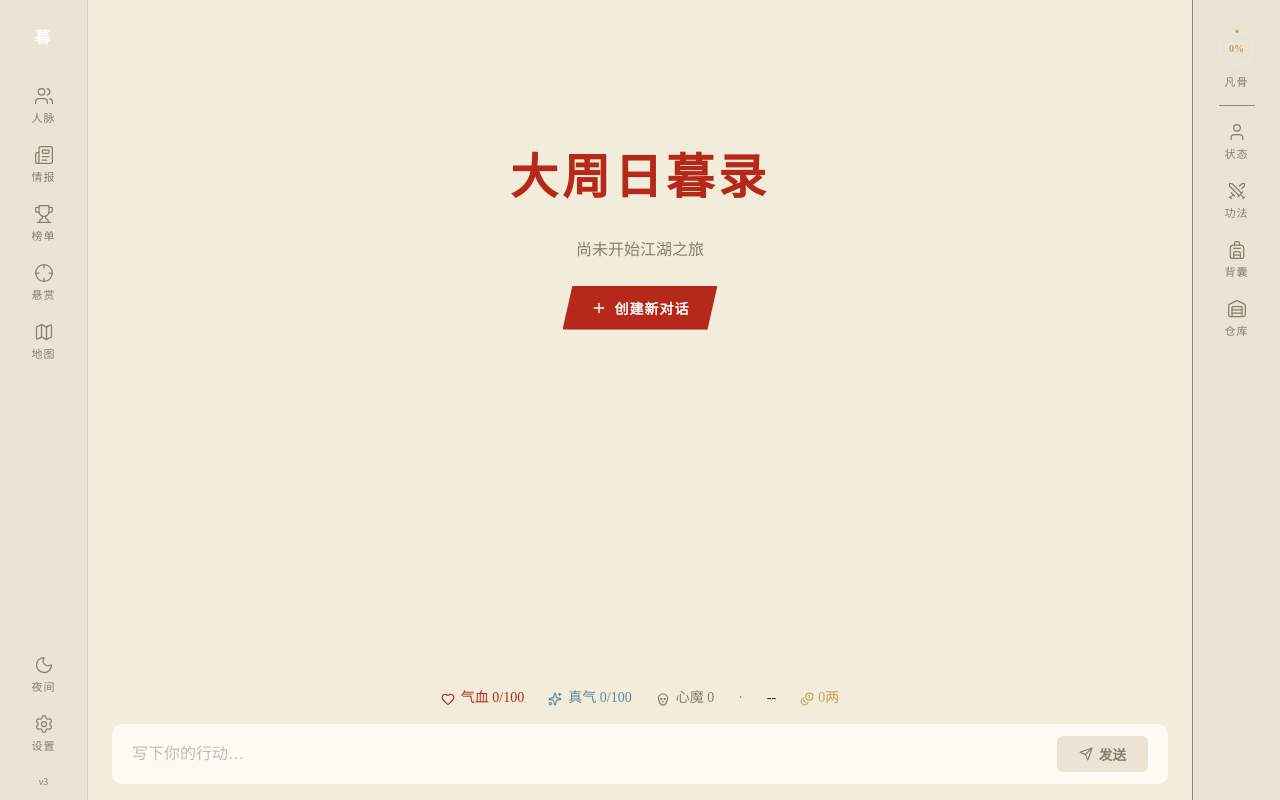
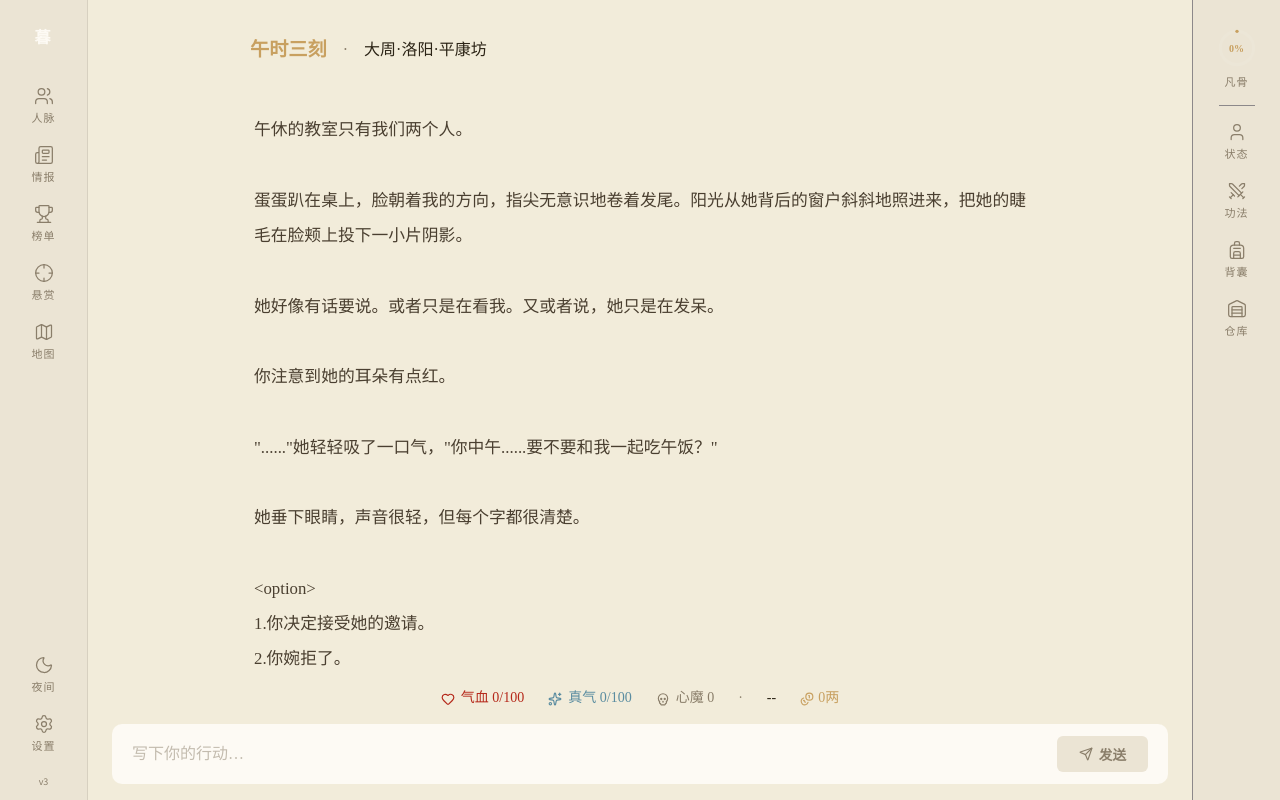
Before and after one commit to iuktsix-svg/dazhou, a React (Vite) app: page / in a window 1280 px wide. Built offline with nearby package versions, Linux system fonts and the light colour scheme; a web font is replaced by a local one.

Commit message:
feat: 移除标题/创建按钮+添加demo正文测试+支持maintext/option标签解析

```diff
--- a/src/components/StoryArea.tsx
+++ b/src/components/StoryArea.tsx
@@ -1,7 +1,5 @@
-import { useEffect, useState } from 'react';
+import { useState } from 'react';
 import { type ChatMessage, ASSISTANT_ROLE } from '../sillytavern';
-import { useSillytavern } from '../hooks/useSillytavern';
-import { Plus } from 'lucide-react';
 
 interface Props { messages: ChatMessage[]; streamingText: string; isStreaming: boolean; onOption: (text: string) => void; }
 
@@ -24,71 +22,65 @@ function parseBlocks(text: string) {
   return blocks.length > 0 ? blocks : [{ type: 'narration' as const, text }];
 }
 
+const DEMO_TEXT = `<maintext>
+午休的教室只有我们两个人。
+
+蛋蛋趴在桌上，脸朝着我的方向，指尖无意识地卷着发尾。阳光从她背后的窗户斜斜地照进来，把她的睫毛在脸颊上投下一小片阴影。
+
+她好像有话要说。或者只是在看我。又或者说，她只是在发呆。
+
+你注意到她的耳朵有点红。
+
+"......"她轻轻吸了一口气，"你中午......要不要和我一起吃午饭？"
+
+她垂下眼睛，声音很轻，但每个字都很清楚。
+</maintext>
+<option>
+1.你决定接受她的邀请。
+2.你婉拒了。
+3.你拒绝并嘲笑她痴心妄想
+4.时间来到午餐结束后。
+</option>`;
+
 export function StoryArea({ messages, streamingText, isStreaming, onOption }: Props) {
-  const { createChat } = useSillytavern();
-  const [info, setInfo] = useState({ time: '--', location: '--' });
-
-  useEffect(() => {
-    const iv = setInterval(() => { /* reserved for future live updates */ }, 2000);
-    return () => clearInterval(iv);
-  }, []);
-
-  // Try to get time/location from the last message's variables
-  useEffect(() => {
-    const lastMsg = messages.find(m => m.role === ASSISTANT_ROLE && m.variables);
-    if (lastMsg?.variables) {
-      const v = lastMsg.variables as Record<string, unknown>;
-      const p = (v['主角状态'] || {}) as Record<string, unknown>;
-      setInfo({
-        time: String(v['当前时辰'] || '--'),
-        location: String(p['当前所在地点'] || v['当前所在地点'] || '--'),
-      });
-    }
-  }, [messages]);
+  const [info] = useState({ time: '午时三刻', location: '大周·洛阳·平康坊' });
 
   const last = [...messages].reverse().find(m => m.role === ASSISTANT_ROLE);
-  const text = (isStreaming && streamingText) ? streamingText : (last?.content || '');
-  const blocks = parseBlocks(text);
-  const w3g = text.match(/<w3g>([\s\S]*?)<\/w3g>/i);
-  const options = w3g ? w3g[1].trim().split(/\r?\n/).map(l => l.trim().replace(/^\d+\.\s*/, '')).filter(Boolean) : [];
+  const rawText = (isStreaming && streamingText) ? streamingText : (last?.content || DEMO_TEXT);
+
+  // Strip tags for clean display
+  const cleanText = rawText
+    .replace(/<maintext>/gi, '').replace(/<\/maintext>/gi, '')
+    .replace(/<thinking>[\s\S]*?<\/thinking>/gi, '')
+    .replace(/<sum>[\s\S]*?<\/sum>/gi, '')
+    .replace(/<vars>[\s\S]*?<\/vars>/gi, '');
+
+  const blocks = parseBlocks(cleanText);
+
+  // Extract options from <option> or <w3g> tags
+  const optMatch = rawText.match(/<option>([\s\S]*?)<\/option>/i);
+  const w3gMatch = !optMatch ? rawText.match(/<w3g>([\s\S]*?)<\/w3g>/i) : null;
+  const optRaw = optMatch ? optMatch[1] : (w3gMatch ? w3gMatch[1] : '');
+  const options = optRaw
+    ? optRaw.trim().split(/\r?\n/).map((l: string) => l.trim().replace(/^\d+\.\s*/, '')).filter(Boolean)
+    : [];
 
   const hasContent = messages.length > 0;
 
   return (
     <div className="dz-story">
       <div className="dz-story-inner">
-        {!hasContent ? (
-          <div className="dz-story-empty">
-            <h1>大周日暮录</h1>
-            <p style={{ marginBottom: 20 }}>尚未开始江湖之旅</p>
-            <button
-              onClick={() => createChat()}
-              style={{
-                padding: '12px 28px', background: 'var(--dz-red)', color: '#fff', border: 'none', cursor: 'pointer',
-                fontFamily: 'var(--font-mono)', fontSize: 14, fontWeight: 700, letterSpacing: 1,
-                clipPath: 'polygon(10px 0, 100% 0, calc(100% - 10px) 100%, 0 100%)',
-                boxShadow: '4px 4px 0px rgba(197,48,48,0.35)',
-                display: 'inline-flex', alignItems: 'center', gap: 8,
-                transition: 'background 0.15s',
-              }}
-              onMouseEnter={e => e.currentTarget.style.background = 'var(--dz-red-light)'}
-              onMouseLeave={e => e.currentTarget.style.background = 'var(--dz-red)'}
-            >
-              <Plus size={16} /> 创建新对话
-            </button>
-          </div>
-        ) : (
-          <>
-            {/* Time + Location header */}
+        {!hasContent && !isStreaming && (
           <div style={{
             display: 'flex', alignItems: 'center', gap: 16, marginBottom: 28,
-              paddingBottom: 16, borderBottom: '1px solid var(--dz-gray-light)',
-              fontFamily: 'var(--font-serif)',
+            paddingBottom: 16, borderBottom: '1px solid var(--bdr-subtle)',
+            fontFamily: 'var(--font-body)',
           }}>
-              <span style={{ fontSize: 18, color: 'var(--dz-gold)', fontWeight: 600 }}>{info.time}</span>
-              <span style={{ color: 'var(--dz-text-dim)', fontSize: 16 }}>·</span>
-              <span style={{ fontSize: 16, color: 'var(--dz-text)' }}>{info.location}</span>
+            <span style={{ fontSize: 'var(--text-lg)', color: 'var(--wx-gold)', fontWeight: 600 }}>{info.time}</span>
+            <span style={{ color: 'var(--wx-ink-dim)', fontSize: 'var(--text-base)' }}>·</span>
+            <span style={{ fontSize: 'var(--text-base)', color: 'var(--wx-ink)' }}>{info.location}</span>
           </div>
+        )}
 
         {blocks.map((b, i) => b.type === 'npc' ? (
           <div key={i} className="dz-bubble">
@@ -98,13 +90,11 @@ export function StoryArea({ messages, streamingText, isStreaming, onOption }: Pr
         ) : (
           <div key={i} className="dz-narration">{b.text}</div>
         ))}
-          </>
-        )}
         {isStreaming && streamingText && <span className="dz-cursor" />}
       </div>
       {options.length > 0 && (
         <div className="dz-options">
-          {options.map((opt, i) => (
+          {options.map((opt: string, i: number) => (
             <div key={i} className="dz-option" onClick={() => onOption(opt)}>
               <div className="opt-idx">选项 {i + 1}</div>
               <div className="opt-text">{opt}</div>
```
Lines whose indentation alone changed are shown as unchanged.
